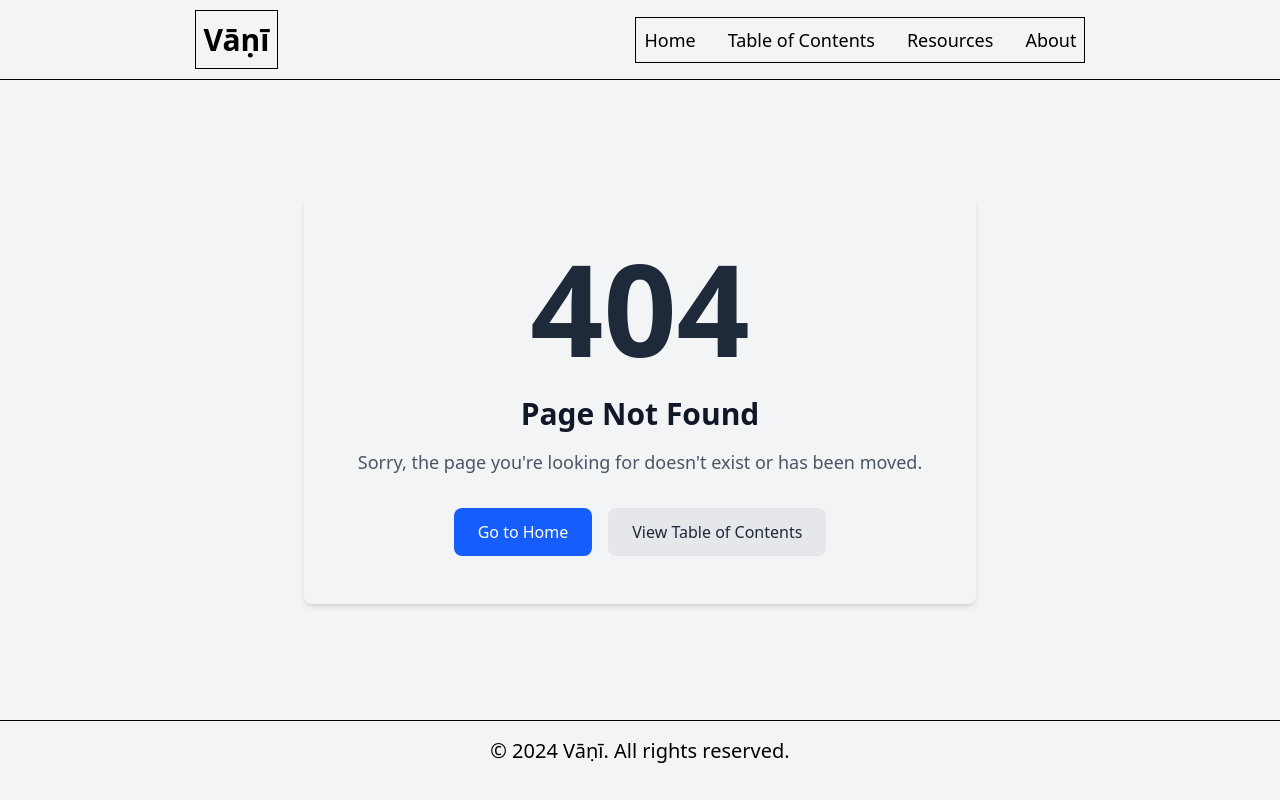
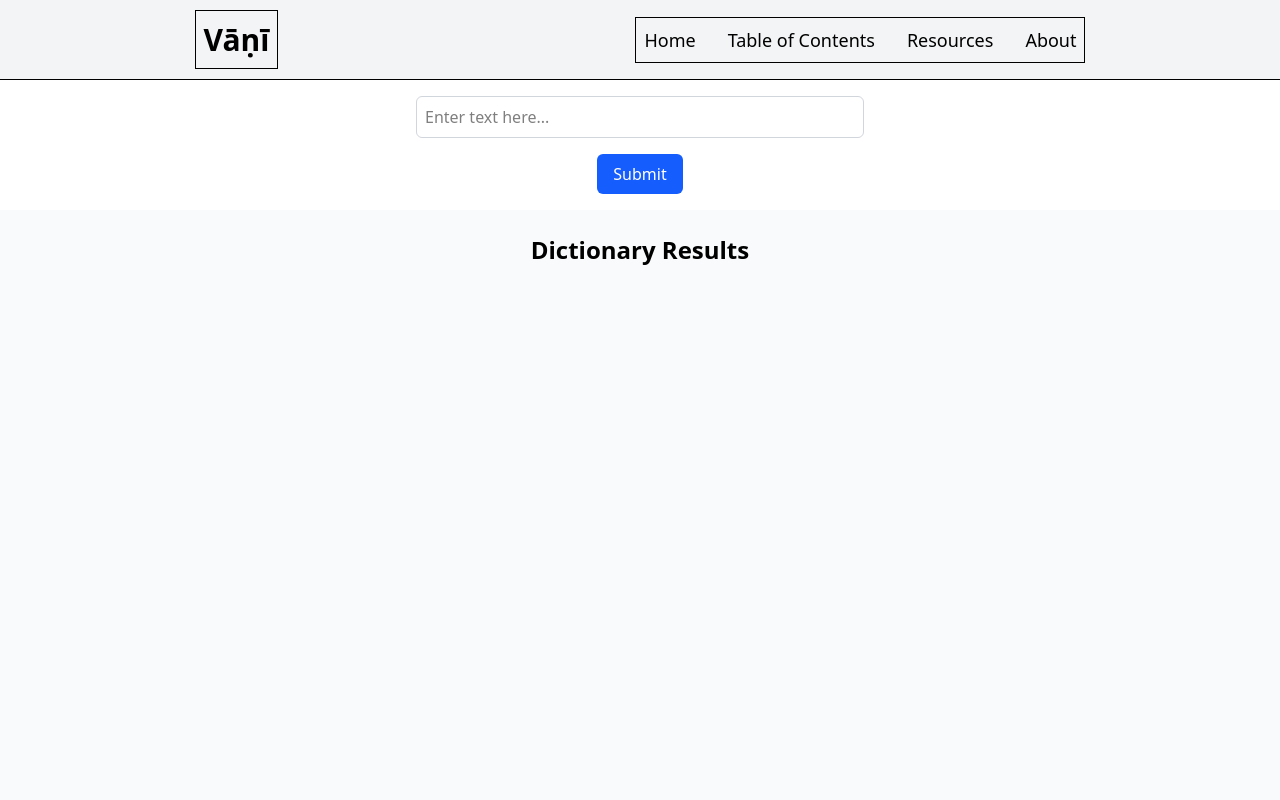
Before and after one commit to psugam/Vani, a React (Vite) app in the folder frontend/: page /dictionary in a window 1280 px wide. Before the commit this address had no page. Shown: the top 800 px of the page. Built offline with nearby package versions, Linux system fonts and the light colour scheme.

Commit message:
added a dictionary page but works in local only.

```diff
--- a/frontend/src/App.jsx
+++ b/frontend/src/App.jsx
@@ -13,6 +13,7 @@ import Navbar from './components/Navbar';
 import Footer from './components/Footer';
 import NotFound from './pages/NotFound'
 import Transliterate from './pages/Transliterate'
+import DictionarySearch from './pages/DictionarySearch'
 
 function App() {
   const [count, setCount] = useState(0);
@@ -29,6 +30,7 @@ function App() {
   <Route path='/resources' element={<Resources/>} />
   <Route path='/about' element={<About/>} />
   <Route path='/transliterate' element={<Transliterate/>}/>
+  <Route path='/dictionary' element={<DictionarySearch/>}/>
   <Route path='*' element ={<NotFound/>} />
 
 </Routes>
--- /dev/null
+++ b/frontend/src/components/DictionaryResults.jsx
@@ -0,0 +1,54 @@
+import React, { useState } from "react";
+
+export default function DictionaryResults({ data }) {
+  // data = API response object (e.g. { ABCH: [...], ACC: [...], ... })
+  const [openDict, setOpenDict] = useState(null);
+
+  const toggleDict = (dict) => {
+    setOpenDict(openDict === dict ? null : dict);
+  };
+
+  return (
+    <div className="max-w-3xl mx-auto my-6 space-y-4">
+      {Object.keys(data).map((dictKey) => (
+        <div key={dictKey} className="border border-gray-300 rounded-2xl shadow-sm">
+          {/* Dropdown Header */}
+          <button
+            onClick={() => toggleDict(dictKey)}
+            className="w-full text-left p-4 font-semibold text-lg bg-gray-100 hover:bg-gray-200 rounded-t-2xl flex justify-between items-center"
+          >
+            <span>{dictKey}</span>
+            <span className="text-gray-500">
+              {openDict === dictKey ? "▲" : "▼"}
+            </span>
+          </button>
+
+          {/* Dropdown Body */}
+          {openDict === dictKey && (
+            <div className="p-4 bg-white space-y-4">
+              {data[dictKey].map((entry, index) => (
+                <div
+                  key={index}
+                  className="border border-gray-200 rounded-xl p-3 shadow-sm"
+                >
+                  <div className="font-semibold text-blue-700 text-lg">
+                    {entry.key}
+                  </div>
+                  <div className="text-sm text-gray-600 mb-2">
+                    ID: {entry.id}
+                  </div>
+                  <div className="prose max-w-none text-gray-800">
+                    {/* Render HTML content safely */}
+                    <div
+                      dangerouslySetInnerHTML={{ __html: entry.data }}
+                    ></div>
+                  </div>
+                </div>
+              ))}
+            </div>
+          )}
+        </div>
+      ))}
+    </div>
+  );
+}
--- /dev/null
+++ b/frontend/src/pages/DictionarySearch.jsx
@@ -0,0 +1,55 @@
+import React, { useState } from 'react';
+import axios from 'axios'
+import DictionaryResults from '../components/DictionaryResults';
+
+function DictionarySearch() {
+  const [inputValue, setInputValue] = useState('');
+  const [dictionaryEntry, setDictionaryEntry]=useState(null)
+
+  const handleChange = (e) => {
+    setInputValue(e.target.value);
+  };
+
+  const handleSubmit = async (e) => {
+    e.preventDefault(); // Prevents the default form submission behavior (page reload)
+    alert(`Submitted value: ${inputValue}`);
+    const dictionary_search_api_uri=`${import.meta.env.VITE_ALL_DICT_URL}/${inputValue}`
+    try{
+       const res= await axios.get(dictionary_search_api_uri);
+       setDictionaryEntry(res.data)
+    }catch(error){
+        console.log(error)
+    }
+    setInputValue(''); // Clears the input field after submission search nothing.
+  };
+
+
+  return (
+    <>
+    <form onSubmit={handleSubmit} className="flex flex-col items-center p-4 space-y-4">
+      <input
+        type="text"
+        value={inputValue}
+        onChange={handleChange}
+        placeholder="Enter text here..."
+        className="w-full max-w-md p-2 border border-gray-300 rounded-md focus:outline-none focus:ring-2 focus:ring-blue-500"
+      />
+      <button
+        type="submit"
+        className="px-4 py-2 bg-blue-600 text-white rounded-md hover:bg-blue-700 focus:outline-none focus:ring-2 focus:ring-blue-500 focus:ring-offset-2"
+      >
+        Submit
+      </button>
+    </form>
+        <div className="min-h-screen bg-gray-50 p-6">
+      <h1 className="text-2xl font-bold text-center mb-6">Dictionary Results</h1>
+     {!dictionaryEntry?
+     (<div></div>):
+    (<DictionaryResults data={dictionaryEntry} />)}
+
+    </div>
+    </>
+  );
+}
+
+export default DictionarySearch;
--- a/frontend/src/pages/Home.jsx
+++ b/frontend/src/pages/Home.jsx
@@ -74,10 +74,8 @@ const Home = () => {
               Integrated dictionary and reference tools
             </p>
           </div>
-        </div>
 
-
-        <div className='text-center p-4'>
+                  <div className='text-center p-4'>
             <div className='text-3xl mb-2'>📝</div>
             <h4 className='font-semibold text-gray-800 mb-1'>
               <a href="/transliterate">Transliterate tool</a>
@@ -86,6 +84,24 @@ const Home = () => {
               Transliterate text into a variety of scripts and schemes.
             </p>
           </div>
+
+
+
+        <div className='text-center p-4'>
+            <div className='text-3xl mb-2'>📝</div>
+            <h4 className='font-semibold text-gray-800 mb-1'>
+              <a href="/dictionary">Dictionary Tool</a>
+              </h4>
+            <p className='text-sm text-gray-600'>
+              Search the meaning of Sanskrit Words in a number of dictionaries.
+            </p>
+          </div>
+        </div>
+
+
+
+
+
 
         {/* CTA */}
         <div className='text-center'>
```
Also changed, not shown: 1 other file (tests, documents, lock files or other folders).
